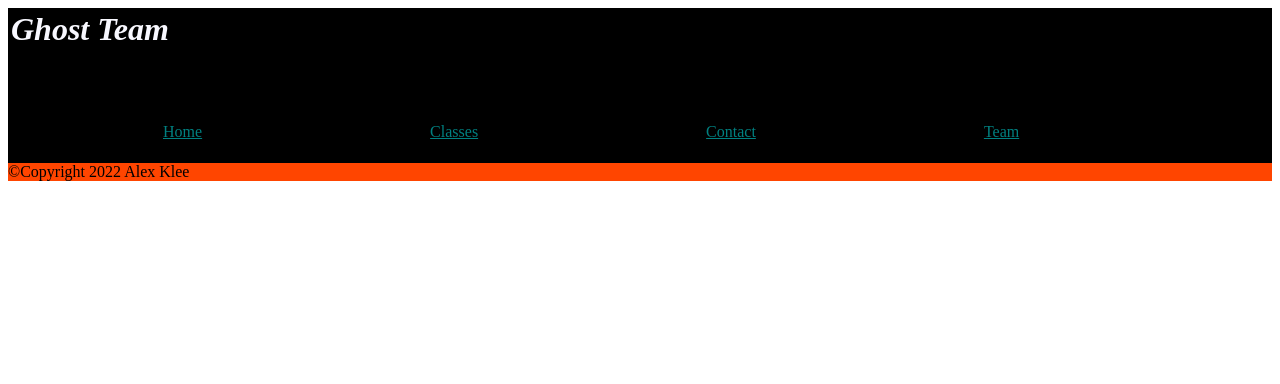
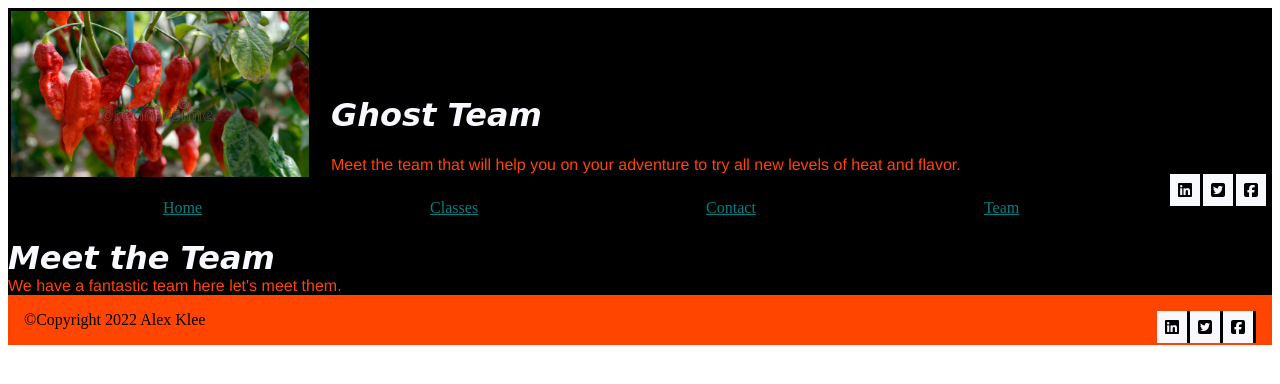
Before and after one commit to KleeAlex/FED1StudioProject2, a plain HTML site: page FED1StudioProject2/Team.html in a window 1280 px wide. Drawn offline with Linux system fonts and the light colour scheme; a web font is replaced by a local one.

Commit message:
Once again forgot to make a branch, this would have been Logo.

```diff
--- a/FED1StudioProject2/Stylesheets/custom.css
+++ b/FED1StudioProject2/Stylesheets/custom.css
@@ -1,9 +1,13 @@
- h1.ghostI {
-     font-style:italic;
-     color: ghostwhite;
-     background-color:black;
-     margin: 0px;
- }
+@import url('https://fonts.googleapis.com/css2?family=Bebas+Neue&family=Sedgwick+Ave&display=swap');
+
+
+h1.ghostI {
+    font-style: italic;
+    color: ghostwhite;
+    background-color: black;
+    margin: 0px;
+    font-family: 'Sedgwick Ave', cursive;
+}
 
  h1.ghostB {
      font-weight: bold;
@@ -13,12 +17,14 @@
 
  #ghoulA {
      background-color: orangered;
+     padding: 1em;
  }
 
  p.ghostT {
      color: orangered;
      background-color: black;
      margin: 0px;
+     font-family: 'Franklin Gothic Medium', 'Arial Narrow', Arial, sans-serif;
  }
 
  nav ul li {
@@ -59,3 +65,31 @@
  nav ul li a {
      color: teal;
  }
+
+ .fab {
+    background-color: ghostwhite;
+     float: right;
+     border-right: solid;
+     padding: .5em;
+ }
+
+#headerOverlay {
+    background-image: url(../Images/Logo2.jpg);
+    background-repeat: no-repeat;
+    background-size: 298px;
+    padding: 7em;
+    background-position: 8% center 10% bottom;
+}
+
+
+
+h1.ghostF {
+    font-style: italic;
+    color: ghostwhite;
+    background-color: black;
+    font-family: 'Sedgwick Ave', cursive;
+}
+
+#Motion {
+    margin: -10em 0 0 20em;
+}
--- a/FED1StudioProject2/Team.html
+++ b/FED1StudioProject2/Team.html
@@ -7,13 +7,28 @@
     <meta name="keywords" content="Cooking, Ghost Peppers, Spice, Team" />
     <meta name="author" content="Alex Klee" />
 
+    <script src="https://kit.fontawesome.com/b51479c794.js" crossorigin="anonymous"></script>
+
     <link href="Stylesheets/custom.css" rel="stylesheet" />
+
+    <link rel="shortcut icon" href="favicon-32x32.png" type="image/x-icon" />
+
+    <link rel="icon" href="favicon-32x32.png" type="image/x-icon" />
 </head>
 <body>
 
     <header class="Mborder">
-        <h1 class="ghostI">Ghost Team</h1>
-        <p>Meet the team that will help you on your adventure to try all new levels of heat and flavor.</p>
+
+        <div id="headerOverlay"></div>
+        <div id="Motion">
+            <h1 class="ghostF">Ghost Team</h1>
+            <p class="ghostT">Meet the team that will help you on your adventure to try all new levels of heat and flavor.</p>
+        </div>
+        <i class="fab fa-facebook-square"> </i>
+
+        <i class="fab fa-twitter-square"></i>
+
+        <i class="fab fa-linkedin"></i>
     </header>
 
     <nav class="Mborder">
@@ -34,12 +49,23 @@
     </nav>
 
     <main>
-
+        <h1 class="ghostI">
+            Meet the Team
+        </h1>
+        <p class="ghostT">
+            We have a fantastic team here let's meet them.
+        </p>
 
     </main>
 
     <footer id="ghoulA">
         &copy;Copyright 2022 Alex Klee
+
+        <i class="fab fa-facebook-square"> </i>
+
+        <i class="fab fa-twitter-square"></i>
+
+        <i class="fab fa-linkedin"></i>
     </footer>
 </body>
 </html>
```
Also changed, not shown: FED1StudioProject2/Classes.html (+23 -2 lines), FED1StudioProject2/Contact.html (+22 -1 lines), FED1StudioProject2/Index.html (+25 -1 lines), FED1StudioProject2/Images/Logo.jpg (added), FED1StudioProject2/Images/Logo2.jpg (added), FED1StudioProject2/favicon-32x32.png (added), 1 other file.
